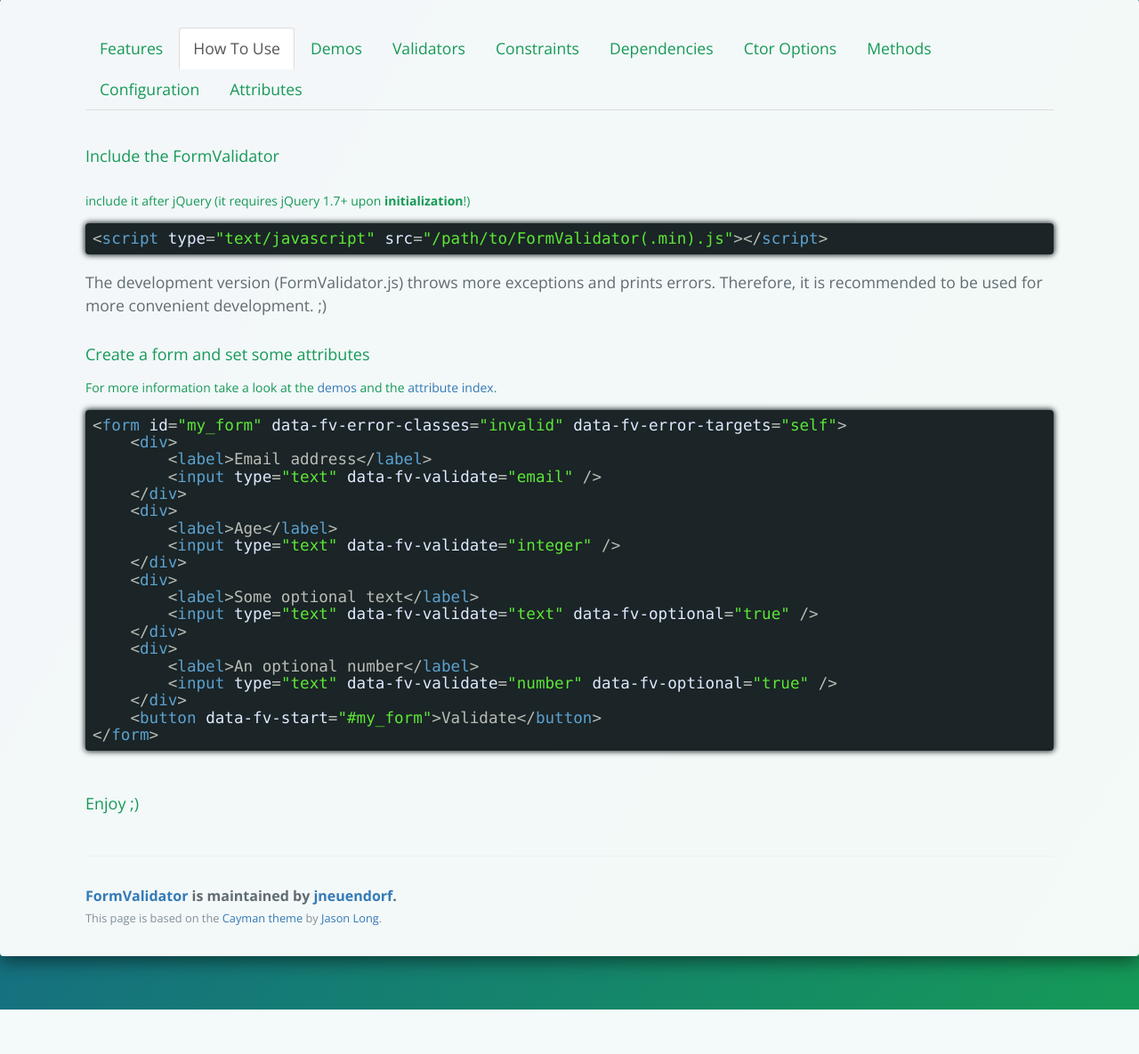
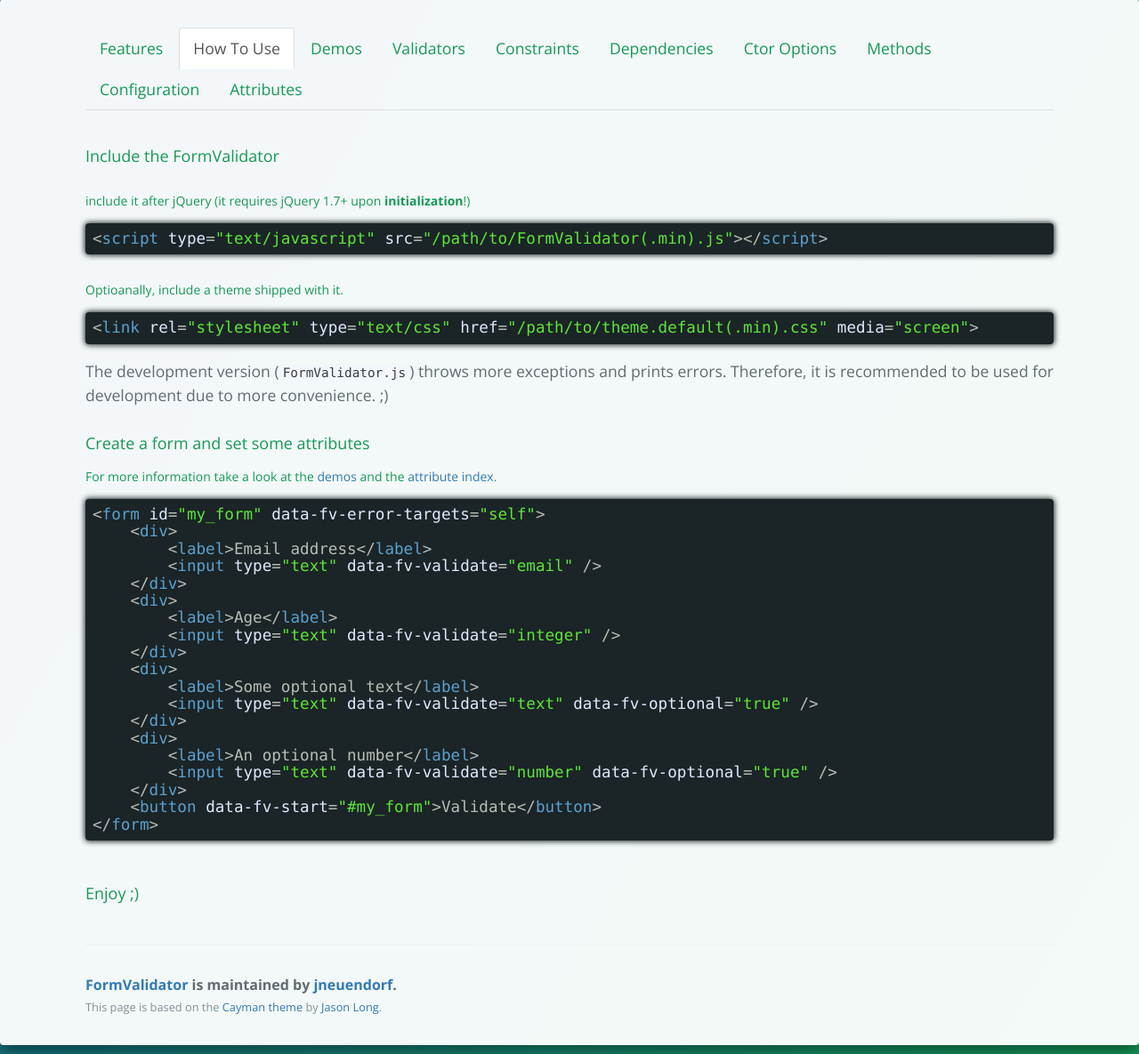
Before and after one commit to jneuendorf/FormValidator, a PHP site: page / in a window 1280 px wide, after a click on "How To Use". Shown: the part 360-1545 px from the top of the page at 89% size. Before the commit the page ends 1495 px from the top, so only its background shows below. Run offline with PHP 8.4, Linux system fonts and the light colour scheme.

Commit message:
added theme inclusion to usage, updated dependencies

```diff
--- a/dependencies.php
+++ b/dependencies.php
@@ -47,13 +47,16 @@
                     The same as <code>show</code> but without animnation (changes the <code>display</code> style).
                 </li>
             </ul>
-            * The duration used for the animation is jQuery's default value (currently <code>400&nbsp;ms</code>). It is hardcoded though and will therefore not change if jQuery changes it.
+            * The duration used for the animation is jQuery's default value (currently <code>400&nbsp;ms</code>). It is hardcoded though and will therefore not change if jQuery changes it. It can be overriden using the <code>data-fv-dependency-action-duration</code> attribute.<br>
+            To override the duration for a single field use the attribute on that element. To override it for all fields use the attribute on the form itself (or whatever <code>form</code> parameter you passed to the new <code>FormValidator</code>).
         </p>
 
         <h4>Cycle detection</h4>
         <p>
             <strong>There is none!</strong><br>
-            So you must make sure you do not define cyclic dependencies. Since dependencies are defined as a list of targets you could use a selector to find a dependency's element (or multiple). In that case you should be careful to match only the wanted elements.<br>
+            When caching the fields are topologically sorted. The sorting method will throw an Error if there are any cyclic dependencies. But of course, you should try to avoid them in the first place.<br>
+            <br>
+            Since dependencies are defined as a list of targets you could use a selector to find a dependency's element (or multiple). In that case you should be careful to match only the wanted elements.<br>
             Using the <code>data-fv-name</code> attribute should be easier and safer to use and is therefore recommended.
         </p>
     </div>
--- a/usage.php
+++ b/usage.php
@@ -5,7 +5,11 @@
         <pre class="brush: xml">
             &lt;script type=&quot;text/javascript&quot; src=&quot;/path/to/FormValidator(.min).js&quot;&gt;&lt;/script&gt;
         </pre>
-        The development version (FormValidator.js) throws more exceptions and prints errors. Therefore, it is recommended to be used for more convenient development. ;)
+        <h5>Optioanally, include a theme shipped with it.</h5>
+        <pre class="brush: xml">
+            &lt;link rel=&quot;stylesheet&quot; type=&quot;text/css&quot; href=&quot;/path/to/theme.default(.min).css&quot; media=&quot;screen&quot;&gt;
+        </pre>
+        The development version (<code>FormValidator.js</code>) throws more exceptions and prints errors. Therefore, it is recommended to be used for development due to more convenience. ;)
     </div>
     <div class="col-xs-12">
         <h4>Create a form and set some attributes</h4>
@@ -16,7 +20,7 @@
             <a class="goto" href="#" data-href="#attribute_index">attribute index</a>.
         </h5>
         <pre class="brush: xml">
-            &lt;form id=&quot;my_form&quot; data-fv-error-classes=&quot;invalid&quot; data-fv-error-targets=&quot;self&quot;&gt;
+            &lt;form id=&quot;my_form&quot; data-fv-error-targets=&quot;self&quot;&gt;
                 &lt;div&gt;
                     &lt;label&gt;Email address&lt;/label&gt;
                     &lt;input type=&quot;text&quot; data-fv-validate=&quot;email&quot; /&gt;
```
Also changed, not shown: index.html (+11 -4 lines).
